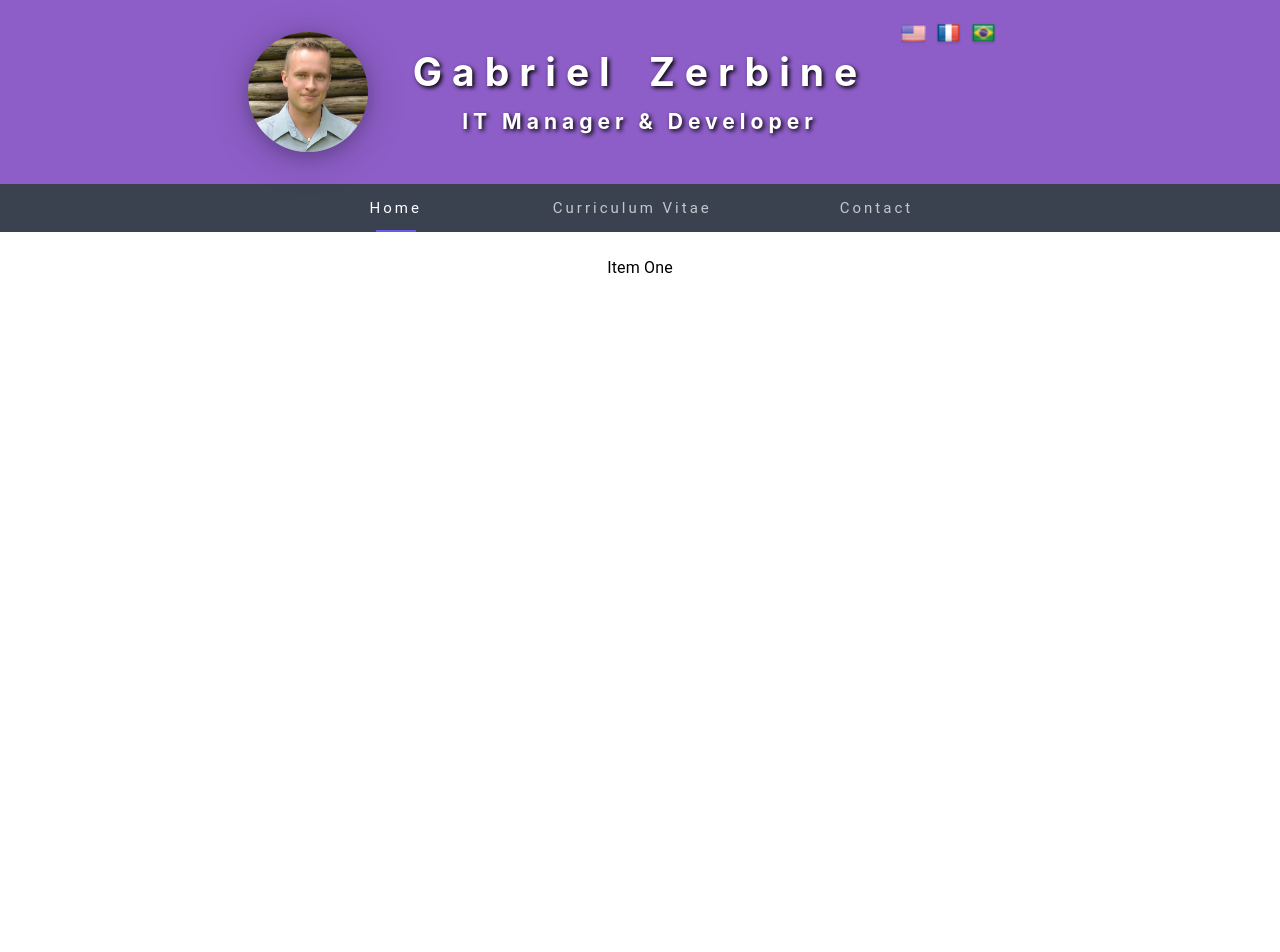
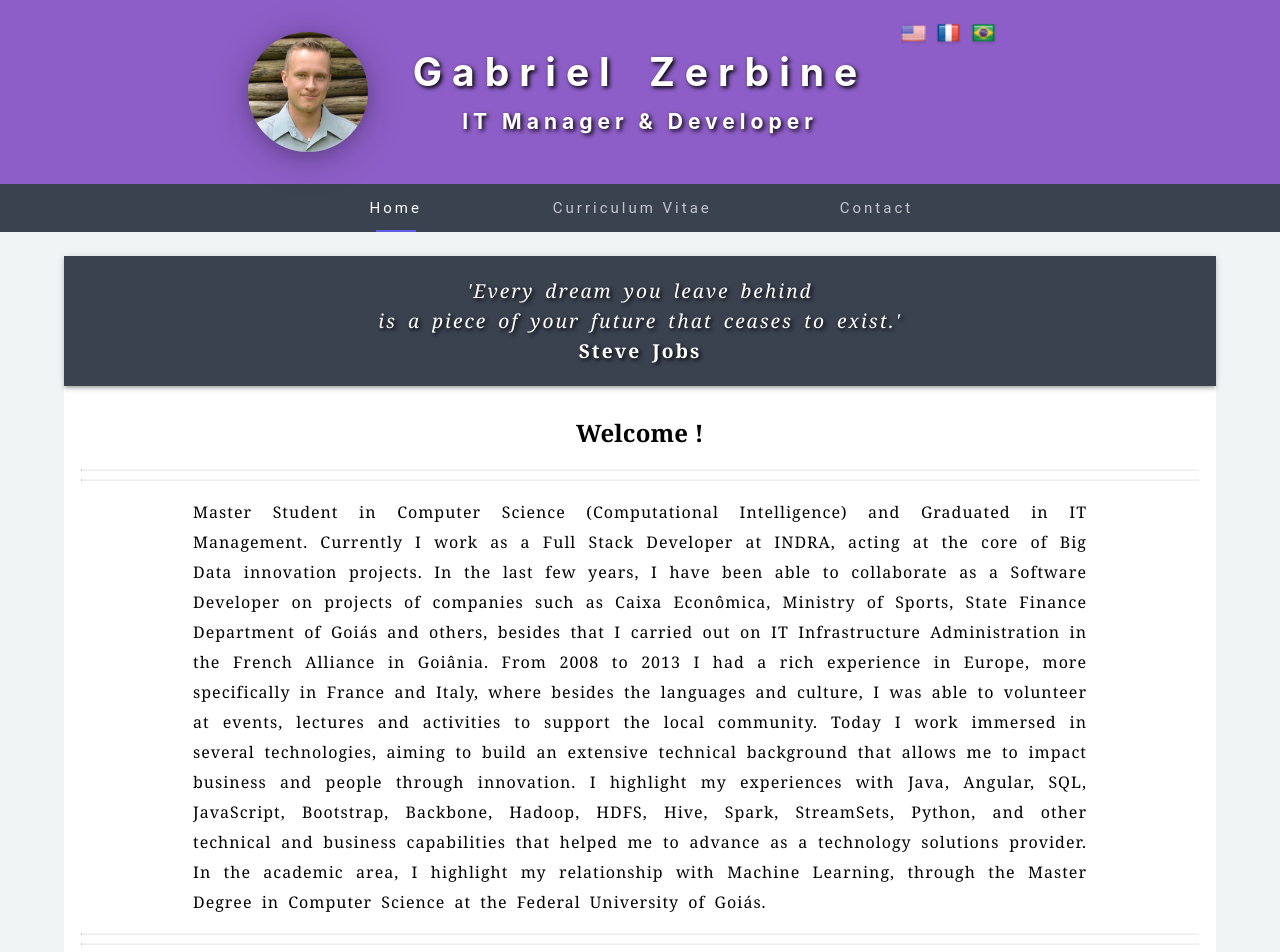
Before and after one commit to Gabzer/MeuCurriculumV2, a React (Create React App) app: page / in a window 1280 px wide. Shown: the top 952 px of the page. Before the commit the page ends 800 px from the top, so only its background shows below. Built offline with nearby package versions, Linux system fonts and the light colour scheme.

Commit message:
page Home = ok

```diff
--- a/public/index.html
+++ b/public/index.html
@@ -1,5 +1,5 @@
 <!DOCTYPE html>
-<html lang="en">
+<html lang="en" style="background-color: #F1F4F5">
   <head>
     <meta charset="utf-8" />
     <link rel="icon" href="%PUBLIC_URL%/favicon.ico" />
--- a/src/App.tsx
+++ b/src/App.tsx
@@ -8,7 +8,8 @@ import { Menu } from './app/menu/Menu';
 
 const useStyles = makeStyles((theme) => ({
   app: {
-    textAlign: 'center'
+    textAlign: 'center',
+    backgroundColor: '#F1F4F5'
   }
 }));
 
@@ -22,9 +23,11 @@ function App() {
 
   return (
     <div className={classes.app}>
+
       <Header changeLanguage={changeLanguage} />
 
       <Menu />
+
     </div>
   );
 }
@@ -32,32 +35,9 @@ function App() {
 export default App;
 /*
 <body>
-        <Box className={classes.menu}>
-          <MenuStyledTabs value={value} onChange={handleChange}>
-            <MenuStyledTab label='Home' {...a11yProps(0)} />
-            <MenuStyledTab label='Curriculum Vitae' {...a11yProps(1)} />
-            <MenuStyledTab label={t('website.contact')} {...a11yProps(2)} />
-          </MenuStyledTabs>
-        </Box>
-        <TabPanel value={value} index={0}>
-          Item One
-        </TabPanel>
-        <TabPanel value={value} index={1}>
-          Item Two
-        </TabPanel>
-        <TabPanel value={value} index={2}>
-          Item Three
-        </TabPanel>
-
-        <p>
-          <Trans i18nKey='home.siting' />
-        </p>
-        <a
-          className='App-link'
-          href='https://reactjs.org'
-          target='_blank'
-          rel='noopener noreferrer'
-        >
-          {t('home.welcome')}
-        </a>
-      </body>*/
+  <p>
+    <Trans i18nKey='home.siting' />
+  </p>
+  {t('home.welcome')}
+</body>
+*/
--- /dev/null
+++ b/src/app/body/Body.tsx
@@ -0,0 +1,85 @@
+import { Trans, useTranslation } from 'react-i18next';
+
+import { makeStyles } from '@material-ui/core/styles';
+import { Box, Container, Paper, styled } from '@mui/material';
+
+const useStyles = makeStyles((theme) => ({
+    bodyPainel: {
+        textAlign: 'center',
+        border: '10'
+    },
+    mainBox: {
+        backgroundColor: 'white',
+    },
+    bodyBox: {
+        width: '97%',
+        marginLeft: 'auto',
+        marginRight: 'auto',
+        marginTop: '30px',
+        marginBottom: '30px',
+        font: '1em Georgia, serif',
+    },
+    p: {
+        width: '80%',
+        marginLeft: 'auto',
+        marginRight: 'auto',
+        textAlign: 'justify',
+        lineHeight: '30px',
+        letterSpacing: '1px',
+        wordSpacing: '4px',
+    },
+    hr: {
+        borderTop: '1px solid #f5f5f5'
+    },
+}));
+
+const HeaderBodyItem = styled(Paper)(({ theme }) => ({
+    textAlign: 'center',
+    paddingTop: '20px',
+    paddingBottom: '20px',
+    backgroundColor: '#3A4250',
+    color: 'white',
+    font: '1.2em Georgia, serif',
+    letterSpacing: '2px',
+    wordSpacing: '4px',
+    lineHeight: '30px',
+    textShadow: '2px 2px 4px #000000'
+}));
+
+const FooterBodyItem = styled(Paper)(({ theme }) => ({
+    textAlign: 'center',
+    paddingTop: '20px',
+    paddingBottom: '20px',
+    backgroundColor: '#3A4250',
+}));
+
+interface IBody {
+    page: number;
+}
+
+export const Body = (props: IBody) => {
+    const classes = useStyles();
+    const { t } = useTranslation();
+
+    return (
+        <Container maxWidth='lg' className={classes.bodyPainel}>
+            <Box className={classes.mainBox}>
+                <HeaderBodyItem key={'header_body_item'} elevation={3} square>
+                    <i><Trans i18nKey='home.siting' /></i><br />
+                    <strong>Steve Jobs</strong>
+                </HeaderBodyItem>
+
+                <Box className={classes.bodyBox}>
+                    <h2>{t('home.welcome')}</h2>
+                    <hr id='hr1' className={classes.hr} />
+                    <hr id='hr2' className={classes.hr} />
+                    <p className={classes.p}>{t('home.parag1')}</p>
+                    <hr id='hr3' className={classes.hr} />
+                    <hr id='hr4' className={classes.hr} />
+                </Box>
+
+                <FooterBodyItem square />
+            </Box>
+        </Container>
+    );
+}
--- a/src/app/menu/Menu.tsx
+++ b/src/app/menu/Menu.tsx
@@ -1,5 +1,6 @@
 import React from 'react';
 
+import { Body } from '../body/Body';
 import { BodyTabPainel } from '../components/BodyTabPanel';
 import { MenuTabs } from '../components/MenuTabs';
 
@@ -14,7 +15,7 @@ export const Menu = () => {
         <body>
             <MenuTabs handleChangeTab={handleChange} tabValue={value} />
             <BodyTabPainel value={value} index={0}>
-                Item One
+                <Body page={0} />
             </BodyTabPainel>
             <BodyTabPainel value={value} index={1}>
                 Item Two
```
